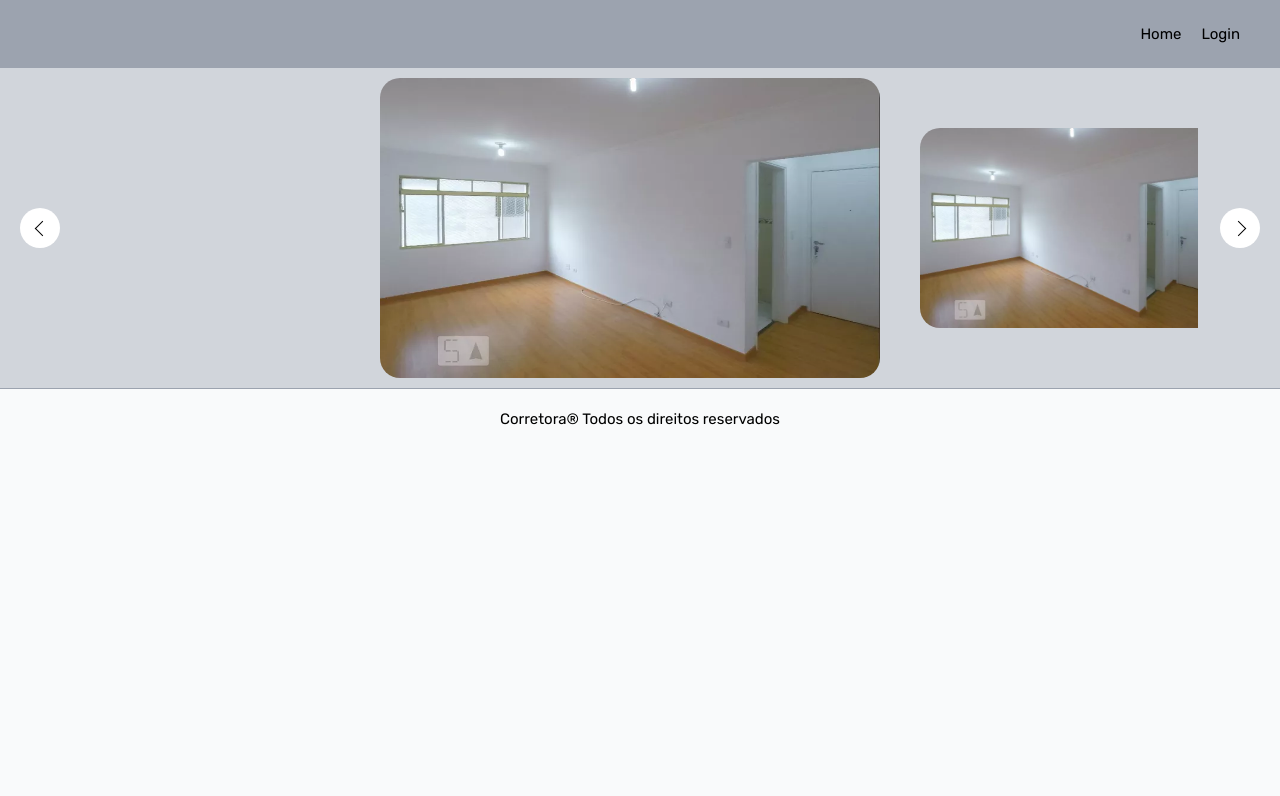
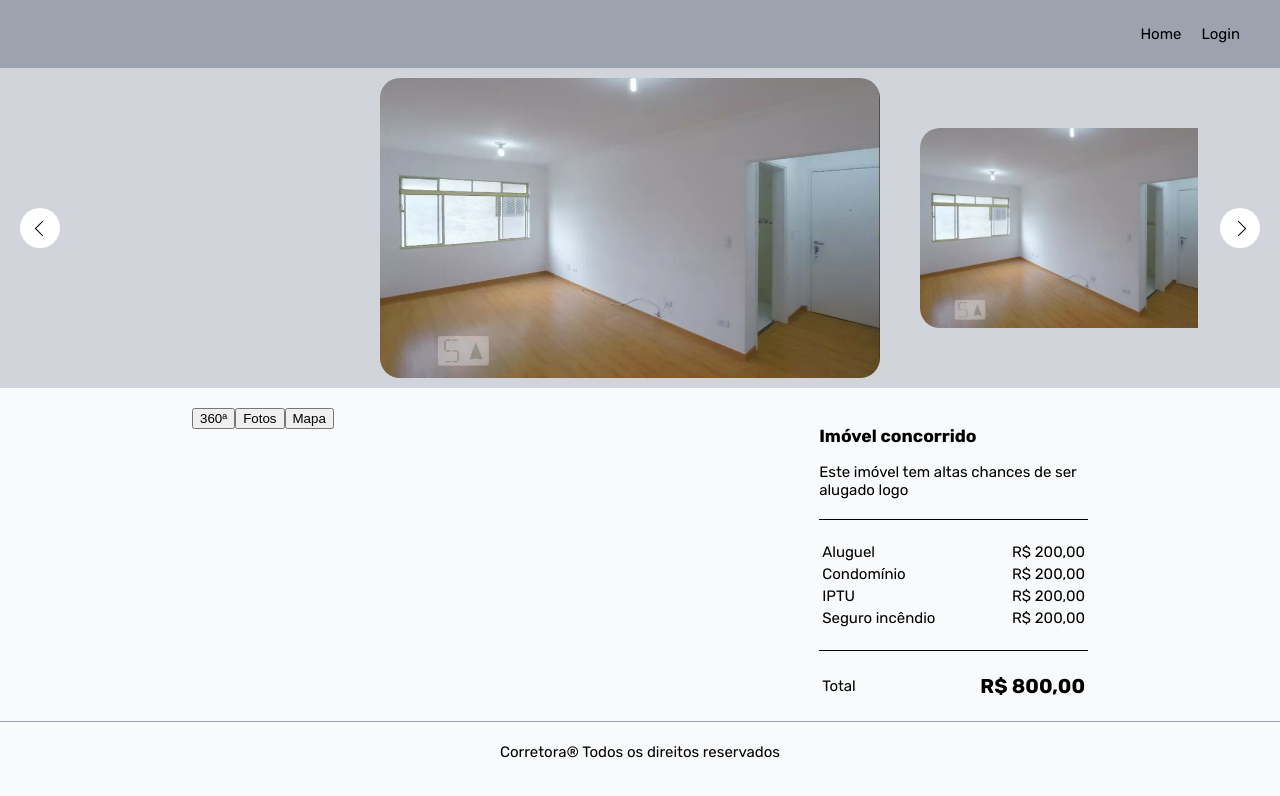
Before and after one commit to YvanBrito/corretora-ssr, a Next.js app: page /imovel/0 in a window 1280 px wide. Shown: the top 796 px of the page. Built offline with nearby package versions, Linux system fonts and the light colour scheme.

Commit message:
adding card with prices

```diff
--- a/src/pages/imovel/[id].tsx
+++ b/src/pages/imovel/[id].tsx
@@ -92,7 +92,47 @@ export default function Property({ property }: PropertyProps) {
             ></div>
           </div>
         </div>
-        <div className="info"></div>
+        <div className="bottom">
+          <div className="content">
+            <div className="info">
+              <div className="btnPreviewGroup">
+                <button>360ª</button>
+                <button>Fotos</button>
+                <button>Mapa</button>
+              </div>
+            </div>
+            <div className="actionCard">
+              <h3>Imóvel concorrido</h3>
+              <span>Este imóvel tem altas chances de ser alugado logo</span>
+              <div className="separator"></div>
+              <table>
+                <tr>
+                  <td>Aluguel</td>
+                  <td className="tdRight">R$ 200,00</td>
+                </tr>
+                <tr>
+                  <td>Condomínio</td>
+                  <td className="tdRight">R$ 200,00</td>
+                </tr>
+                <tr>
+                  <td>IPTU</td>
+                  <td className="tdRight">R$ 200,00</td>
+                </tr>
+                <tr>
+                  <td>Seguro incêndio</td>
+                  <td className="tdRight">R$ 200,00</td>
+                </tr>
+              </table>
+              <div className="separator"></div>
+              <table>
+                <tr>
+                  <td>Total</td>
+                  <td className="tdTotal">R$ 800,00</td>
+                </tr>
+              </table>
+            </div>
+          </div>
+        </div>
       </section>
     </>
   );
--- a/src/styles/pages/_imovel.scss
+++ b/src/styles/pages/_imovel.scss
@@ -39,6 +39,39 @@
   }
 }
 
+.bottom {
+  display: flex;
+  width: 100%;
+  padding: 2rem 0;
+  .content {
+    display: flex;
+    width: 70vw;
+    margin: 0 auto;
+    .info {
+      width: 70%;
+    }
+    .separator {
+      width: 100%;
+      border-top: solid 1px black;
+      margin: 2rem 0;
+    }
+    .actionCard {
+      width: 30%;
+      table {
+        width: 100%;
+        .tdRight {
+          float: right;
+        }
+        .tdTotal {
+          float: right;
+          font-size: 2rem;
+          font-weight: bold;
+        }
+      }
+    }
+  }
+}
+
 @media only screen and (max-width: 640px) {
   .frame {
     &-selected {
```
